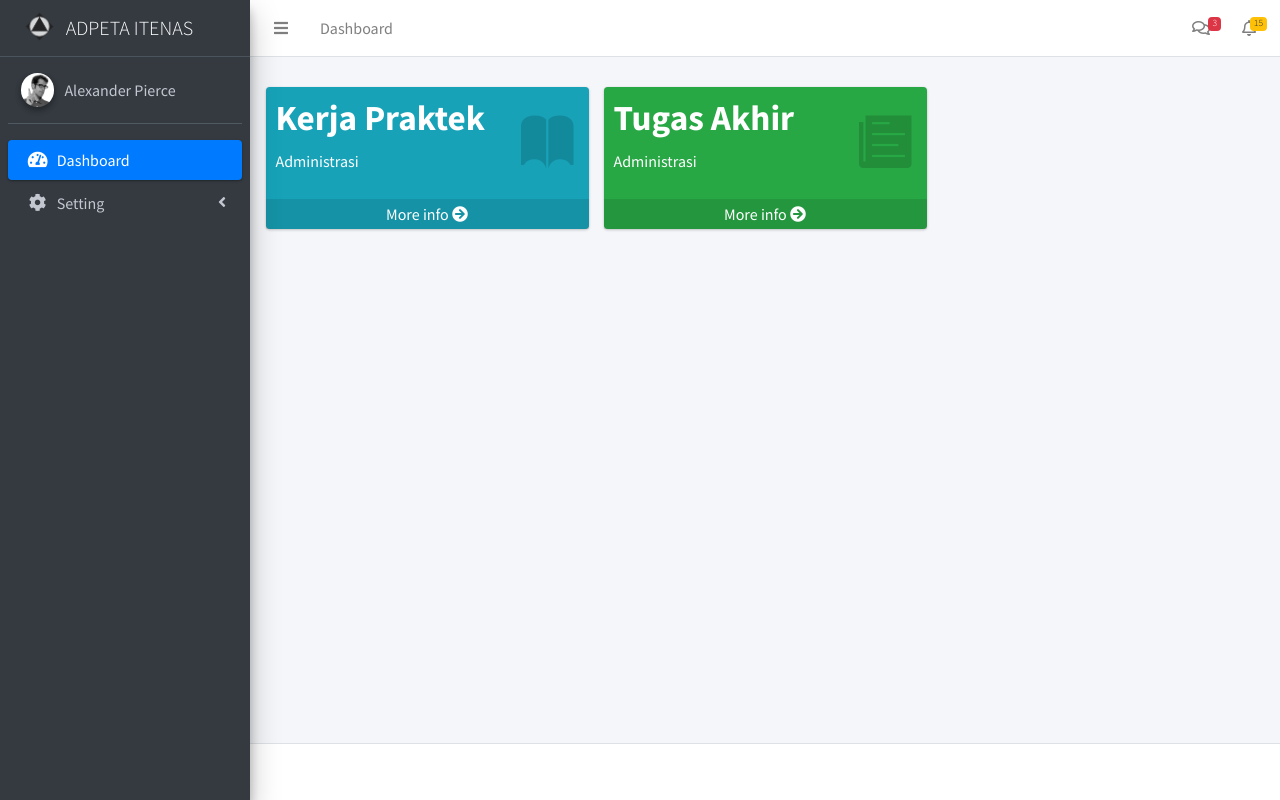
After one commit to radjaiqbal99/adpeta, a CodeIgniter app: a page that uses application/views/template/header.php in a window 1280 px wide. The commit adds this page. Run offline with CodeIgniter, Linux system fonts and the light colour scheme; some libraries are stand-ins or nearby versions.

Commit message:
second commit

```diff
--- a/application/config/config.php
+++ b/application/config/config.php
@@ -23,7 +23,7 @@ defined('BASEPATH') OR exit('No direct script access allowed');
 | a PHP script and you can easily do that on your own.
 |
 */
-$config['base_url'] = '';
+$config['base_url'] = 'http://adpeta.ts/';
 
 /*
 |--------------------------------------------------------------------------
--- a/application/controllers/admin.php
+++ b/application/controllers/adm.php
@@ -1,7 +1,7 @@
 <?php
 defined('BASEPATH') OR exit('No direct script access allowed');
 
-class Admin extends CI_Controller {
+class Adm extends CI_Controller {
 
 	/**
 	 * Index Page for this controller.
@@ -18,11 +18,11 @@ class Admin extends CI_Controller {
 	 * map to /index.php/welcome/<method_name>
 	 * @see https://codeigniter.com/user_guide/general/urls.html
 	 */
-	public function index()
+	public function dashbord()
 	{
 		$this->load->view('template/header');
 		$this->load->view('template/side-bar');
-		$this->load->view('dashboard');
+		$this->load->view('adm/adm-dashboard');
 		$this->load->view('template/footer');
 	}
 }
--- /dev/null
+++ b/application/controllers/dsn.php
@@ -0,0 +1,28 @@
+<?php
+defined('BASEPATH') OR exit('No direct script access allowed');
+
+class Dsn extends CI_Controller {
+
+	/**
+	 * Index Page for this controller.
+	 *
+	 * Maps to the following URL
+	 * 		http://example.com/index.php/welcome
+	 *	- or -
+	 * 		http://example.com/index.php/welcome/index
+	 *	- or -
+	 * Since this controller is set as the default controller in
+	 * config/routes.php, it's displayed at http://example.com/
+	 *
+	 * So any other public methods not prefixed with an underscore will
+	 * map to /index.php/welcome/<method_name>
+	 * @see https://codeigniter.com/user_guide/general/urls.html
+	 */
+	public function dashbord()
+	{
+		$this->load->view('template/header');
+		$this->load->view('template/side-bar');
+		$this->load->view('dsn/dsn-dashboard');
+		$this->load->view('template/footer');
+	}
+}
--- /dev/null
+++ b/application/views/dsn/dsn-dashboard.php
@@ -0,0 +1,48 @@
+  <!-- Content Wrapper. Contains page content -->
+  <div class="content-wrapper">
+    <!-- Content Header (Page header) -->
+    <div class="content-header">
+
+    </div>
+    <!-- /.content-header -->
+
+    <!-- Main content -->
+    <section class="content">
+      <div class="container-fluid">
+        <!-- Small boxes (Stat box) -->
+        <div class="row">
+          <div class="col-lg-4 col-6">
+            <!-- small box -->
+            <div class="small-box bg-info">
+              <div class="inner">
+                <h3>Kerja Praktek</h3>
+                <p>Administrasi</p>
+              </div>
+              <div class="icon">
+                <i class="ion ion-ios-book"></i>
+              </div>
+              <a href="#" class="small-box-footer">More info <i class="fas fa-arrow-circle-right"></i></a>
+            </div>
+          </div>
+          <!-- ./col -->
+          <div class="col-lg-4 col-6">
+            <!-- small box -->
+            <div class="small-box bg-success">
+              <div class="inner">
+                <h3>Tugas Akhir</h3>
+
+                <p>Administrasi</p>
+              </div>
+              <div class="icon">
+                <i class="ion ion-ios-paper"></i>
+              </div>
+              <a href="#" class="small-box-footer">More info <i class="fas fa-arrow-circle-right"></i></a>
+            </div>
+          </div>
+          <!-- ./col -->
+
+        </div>
+        <!-- /.row -->
+    </section>
+    <!-- /.content -->
+  </div>
--- a/application/views/template/header.php
+++ b/application/views/template/header.php
@@ -3,27 +3,28 @@
 <head>
   <meta charset="utf-8">
   <meta http-equiv="X-UA-Compatible" content="IE=edge">
-  <title>AdminLTE 3 | Dashboard</title>
+  <title>ADPETA | Dashboard</title>
   <!-- Tell the browser to be responsive to screen width -->
   <meta name="viewport" content="width=device-width, initial-scale=1">
+  <base href="<?php echo base_url() ?>" target="_blank">
   <!-- Font Awesome -->
-  <link rel="stylesheet" href="assets/plugins/fontawesome-free/css/all.min.css">
+  <link rel="stylesheet"href="assets/plugins/fontawesome-free/css/all.min.css">
   <!-- Ionicons -->
-  <link rel="stylesheet" href="https://code.ionicframework.com/ionicons/2.0.1/css/ionicons.min.css">
+  <link rel="stylesheet"href=" https://code.ionicframework.com/ionicons/2.0.1/css/ionicons.min.css">
   <!-- Tempusdominus Bbootstrap 4 -->
-  <link rel="stylesheet" href="assets/plugins/tempusdominus-bootstrap-4/css/tempusdominus-bootstrap-4.min.css">
+  <link rel="stylesheet"href="assets/plugins/tempusdominus-bootstrap-4/css/tempusdominus-bootstrap-4.min.css">
   <!-- iCheck -->
-  <link rel="stylesheet" href="assets/plugins/icheck-bootstrap/icheck-bootstrap.min.css">
+  <link rel="stylesheet"href="assets/plugins/icheck-bootstrap/icheck-bootstrap.min.css">
   <!-- JQVMap -->
-  <link rel="stylesheet" href=" assets/plugins/jqvmap/jqvmap.min.css">
+  <link rel="stylesheet"href="assets/plugins/jqvmap/jqvmap.min.css">
   <!-- Theme style -->
-  <link rel="stylesheet" href="assets/dist/css/adminlte.min.css">
+  <link rel="stylesheet"href="assets/dist/css/adminlte.min.css">
   <!-- overlayScrollbars -->
-  <link rel="stylesheet" href="assets/plugins/overlayScrollbars/css/OverlayScrollbars.min.css">
+  <link rel="stylesheet"href="assets/plugins/overlayScrollbars/css/OverlayScrollbars.min.css">
   <!-- Daterange picker -->
-  <link rel="stylesheet" href="assets/plugins/daterangepicker/daterangepicker.css">
+  <link rel="stylesheet"href="assets/plugins/daterangepicker/daterangepicker.css">
   <!-- summernote -->
-  <link rel="stylesheet" href="assets/plugins/summernote/summernote-bs4.css">
+  <link rel="stylesheet"href="<?php echo base_url()?>assets/plugins/summernote/summernote-bs4.css">
   <!-- Google Font: Source Sans Pro -->
   <link href="https://fonts.googleapis.com/css?family=Source+Sans+Pro:300,400,400i,700" rel="stylesheet">
 </head>
@@ -54,7 +55,7 @@
           <a href="#" class="dropdown-item">
             <!-- Message Start -->
             <div class="media">
-              <img src="assets/dist/img/user1-128x128.jpg" alt="User Avatar" class="img-size-50 mr-3 img-circle">
+              <img src="<?php echo base_url()?>assets/dist/img/user1-128x128.jpg" alt="User Avatar" class="img-size-50 mr-3 img-circle">
               <div class="media-body">
                 <h3 class="dropdown-item-title">
                   Brad Diesel
@@ -70,7 +71,7 @@
           <a href="#" class="dropdown-item">
             <!-- Message Start -->
             <div class="media">
-              <img src="assets/dist/img/user8-128x128.jpg" alt="User Avatar" class="img-size-50 img-circle mr-3">
+              <img src="<?php echo base_url()?>assets/dist/img/user8-128x128.jpg" alt="User Avatar" class="img-size-50 img-circle mr-3">
               <div class="media-body">
                 <h3 class="dropdown-item-title">
                   John Pierce
@@ -86,7 +87,7 @@
           <a href="#" class="dropdown-item">
             <!-- Message Start -->
             <div class="media">
-              <img src="assets/dist/img/user3-128x128.jpg" alt="User Avatar" class="img-size-50 img-circle mr-3">
+              <img src="<?php echo base_url()?>assets/dist/img/user3-128x128.jpg" alt="User Avatar" class="img-size-50 img-circle mr-3">
               <div class="media-body">
                 <h3 class="dropdown-item-title">
                   Nora Silvester
```
Also changed, not shown: application/controllers/mhs.php (added, +28 -0 lines), application/views/adm/adm-dashboard.php (added, +34 -0 lines), application/views/mhs/mhs-dashboard.php (added, +48 -0 lines), .htaccess (added).
